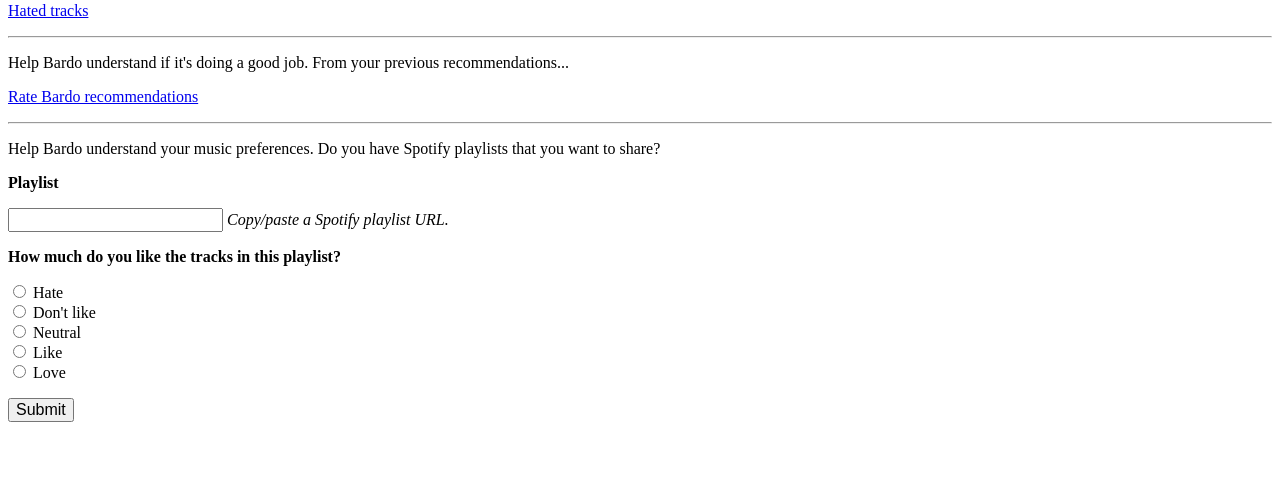
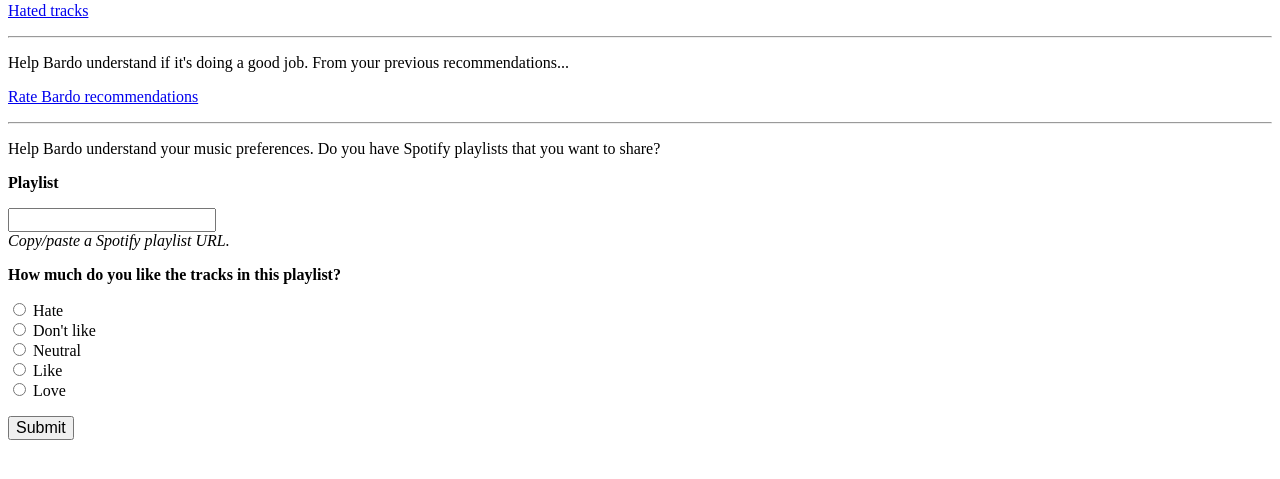
Before and after one commit to lgaleana/bardo, a Flask app: template bardo/templates/profile.html in a window 1280 px wide. Shown: the part 248-727 px from the top of the page. Run offline with Flask 2, Linux system fonts and the light colour scheme; the template is opened without the code that fills it, so the values that code supplies are empty; parts of the project's set-up code (start-up, migrations or seed data) failed here and were passed over.

Commit message:
Removed 0 stars from profile

```diff
--- a/bardo/templates/how-it-works.html
+++ b/bardo/templates/how-it-works.html
@@ -14,6 +14,6 @@
     <li><u>The Bardo AI learns from the music preferences that members of a group share with Bardo</u>, and <u>hand-picks</u> the actual music to recommend, from the Spotify playlists. As more music is shared with Bardo, Bardo makes better recommendations.</li>
   </ul>
   <p>Below is a visual description of how Bardo works:</p>
-  <p><img src="{{url_for('static', filename='bardo-1.png')}}"></p>
+  <p><img src="{{url_for('static', filename='bardo-2.png')}}"></p>
 </body>
 </html>
--- a/bardo/templates/identify.html
+++ b/bardo/templates/identify.html
@@ -8,6 +8,7 @@
   <style>
   input {
     font-size: 16px;
+    width: 200px;
   }
   </style>
 </head>
--- a/bardo/templates/profile.html
+++ b/bardo/templates/profile.html
@@ -6,7 +6,11 @@
   <meta name="description" content="Using AI to discover new music">
   <meta name="viewport" content="width=device-width">
   <style>
-    input[type="text"], input[type="submit"] {
+    input[type="text"] {
+      font-size: 16px;
+      width: 200px;
+    }
+    input[type="submit"] {
       font-size: 16px;
     }
   </style>
@@ -26,7 +30,10 @@
   <p>Help Bardo understand your music preferences. Do you have Spotify playlists that you want to share?</p>
   <form action="{{url_for('save_playlists', bardo_id=bardo_id)}}?token={{token}}" method="POST">
     <p><b>Playlist</b></p>
-    <p><input type="text" name="url"> <label><i>Copy/paste a Spotify playlist URL.</i></p>
+    <p>
+      <input type="text" name="url"><br>
+      <label><i>Copy/paste a Spotify playlist URL.</i>
+    </p>
     <p><b>How much do you like the tracks in this playlist?</b></p>
     <p>
       <input type="radio" name="feedback" value="1" required>  <label>Hate</label><br>
--- a/bardo/utils/db_utils.py
+++ b/bardo/utils/db_utils.py
@@ -51,7 +51,8 @@ def load_profile(bardo_id):
         'name': track_info[1],
         'stars': int(track_info[2]),
       }
-      profile[track['id']] = track
+      if track['stars'] > 0 and track['stars'] <= 5:
+        profile[track['id']] = track
     f.close()
 
   return profile.values()
```
Also changed, not shown: bardo/static/bardo-1.png (deleted), bardo/static/bardo-2.png (added).
